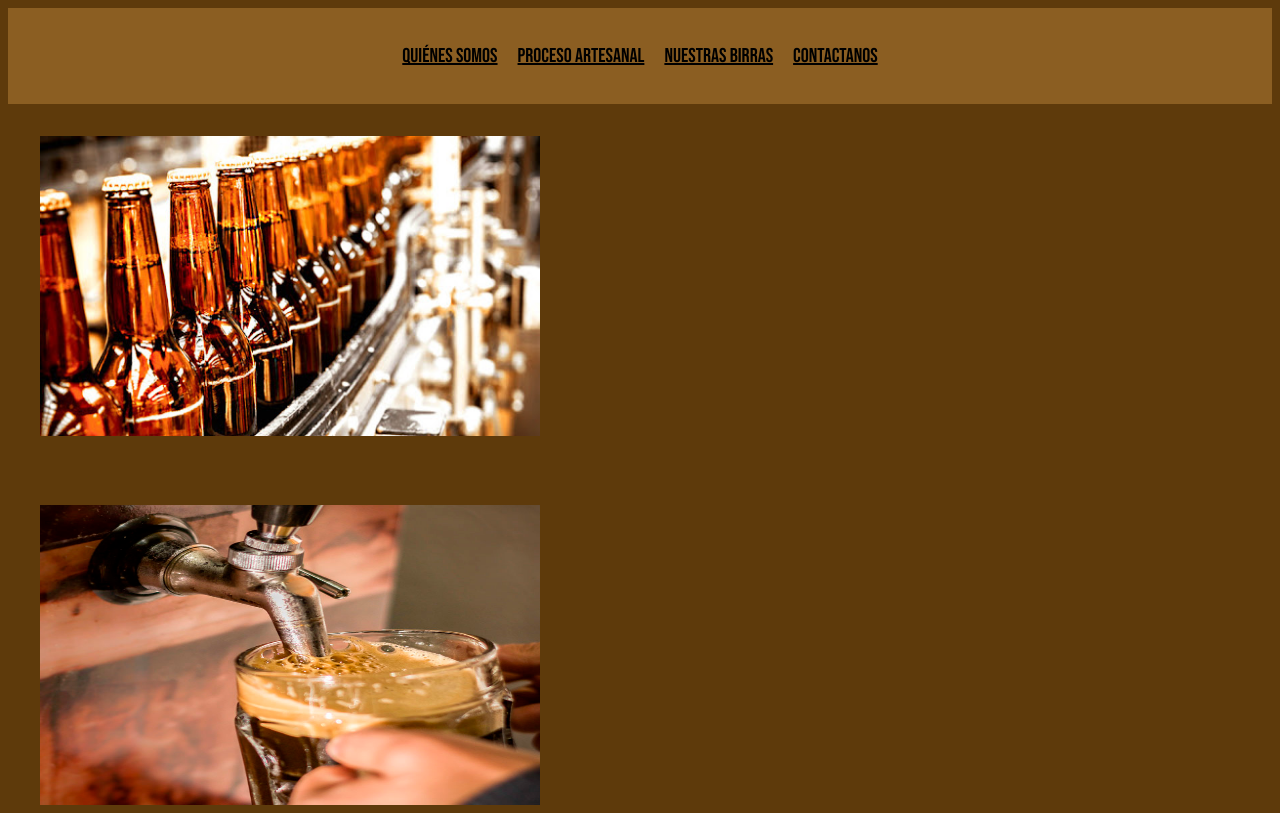
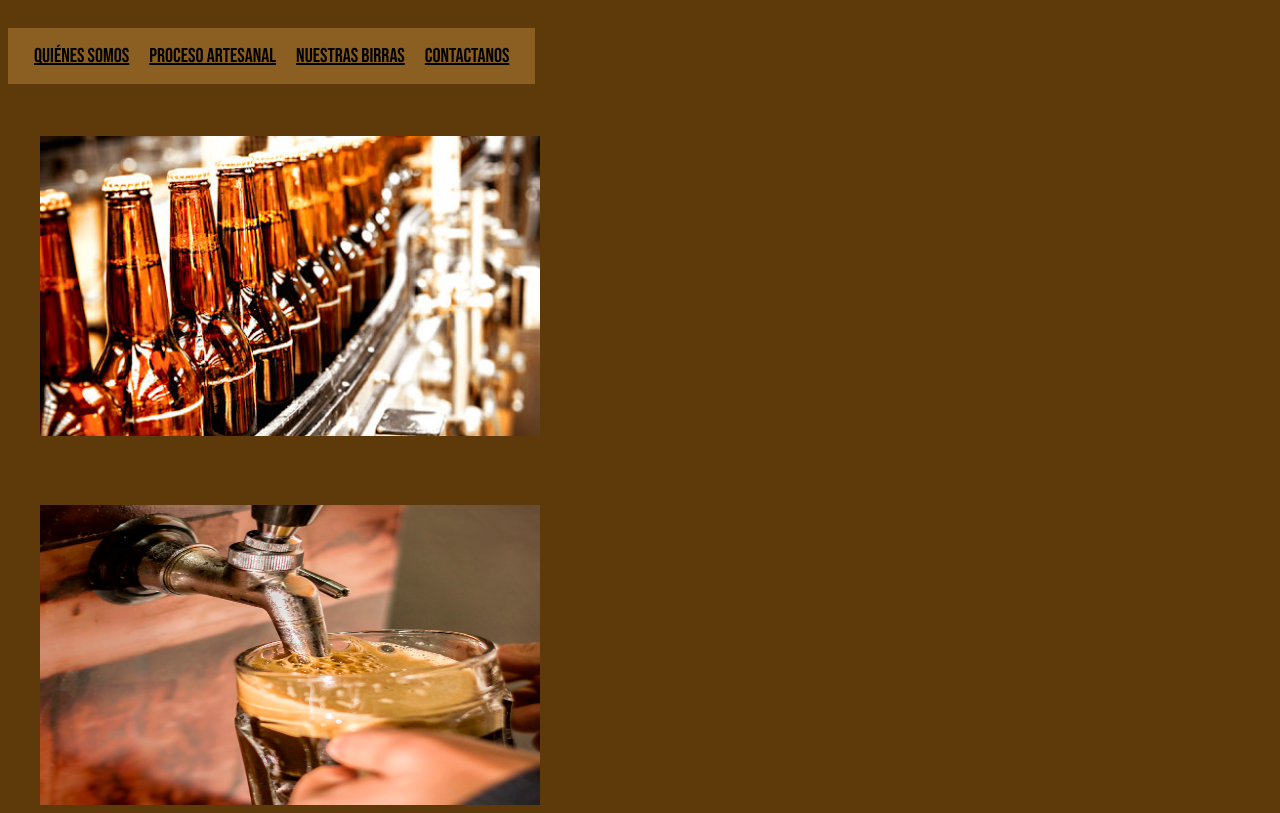
Before and after one commit to martupetrini/martupetrini.github.io, a plain HTML site: page index.html in a window 1280 px wide. Shown: the top 813 px of the page. Drawn offline with Linux system fonts and the light colour scheme.

Commit message:
cambio de nuevo

```diff
--- a/index.html
+++ b/index.html
@@ -20,8 +20,7 @@
 <body>
 <div class= "grid-container">
     <header>
-        <div class ="Menú">
-           <!-- <img src="assets/images/loguito.jpeg" alt="cerveza" width="200" height="200"> -->
+        <div class ="Menu">
            <ul>
                 <li> <a href="Pages/quienessomos.html"> Quiénes somos </a>
                 <li> <a href="Pages/procesoartesanal.html"> Proceso artesanal </a></li>
```
Also changed, not shown: Pages/quienessomos.html (+1 -1 lines).
